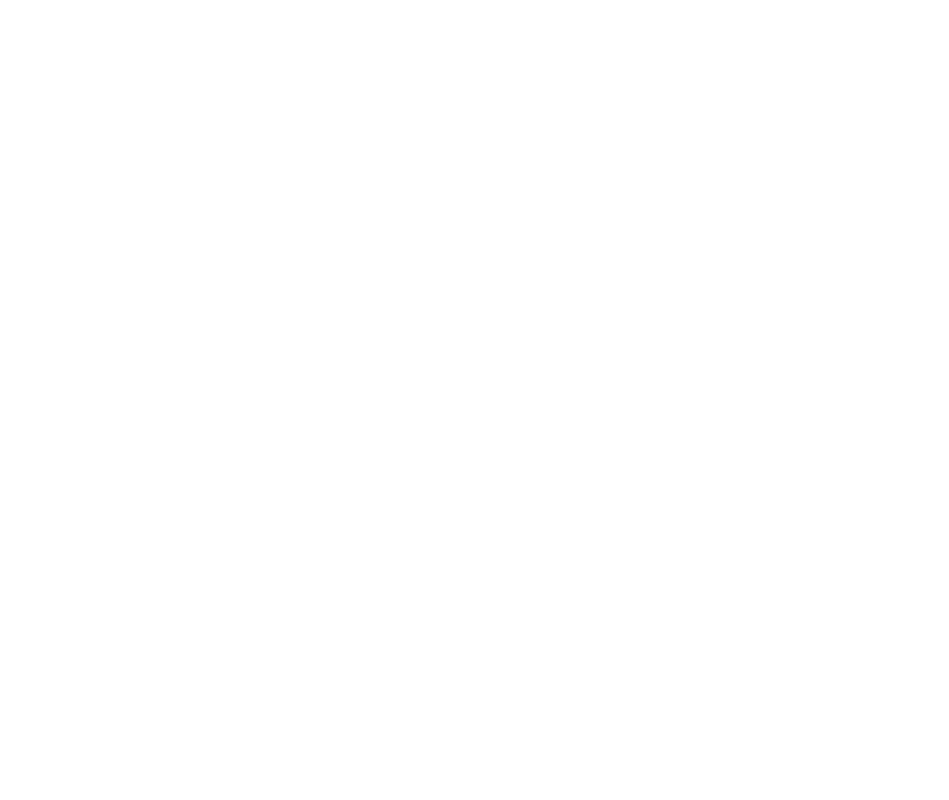
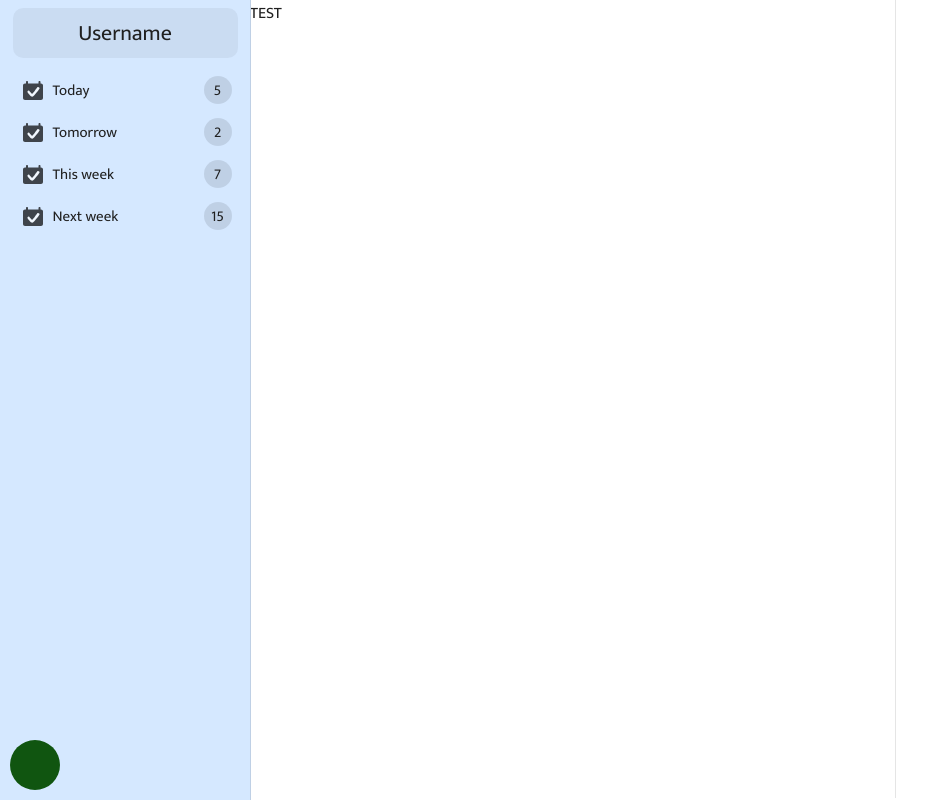
Before and after one commit to dotanek/todo, a React (Create React App) app: page / in a window 1280 px wide. Shown: the whole page, without its empty margins (0-949 px from the left). Built offline with nearby package versions, Linux system fonts and the light colour scheme.

Commit message:
App basic structure, navigation items and navigation toggle.

```diff
--- a/src/App.js
+++ b/src/App.js
@@ -1,14 +1,14 @@
 import React, { Component } from 'react';
-import styled from 'styled-components';
 
-const Container = styled.div``
+import List from './components/List/List';
+
+
 
 class App extends Component {
   state = {  }
   render() {
     return (
-      <Container>
-      </Container>
+      <List />
     );
   }
 }
--- /dev/null
+++ b/src/components/List/Contents.jsx
@@ -0,0 +1,25 @@
+import React, { Component } from 'react';
+import styled from 'styled-components';
+
+const Container = styled.div`
+    flex-grow: 1;
+    height: 100%;
+    margin-left: ${props => props.navActive ? '250px' : '0px' };
+    border-right: 1px solid rgba(0,0,0,0.1);
+    transition: 0.2s ease-in-out;
+
+    @media (max-width: 800px) {
+        margin-left: 0px;
+    }
+`
+
+class Contents extends Component {
+    state = {  }
+    render() {
+        return (
+            <Container navActive={this.props.navActive}>TEST</Container>
+        );
+    }
+}
+
+export default Contents;
--- /dev/null
+++ b/src/components/List/Details.jsx
@@ -0,0 +1,18 @@
+import React, { Component } from 'react';
+import styled from 'styled-components';
+
+const Container = styled.div`
+    width: 30%;
+    height: 100%;
+`
+
+class Details extends Component {
+    state = {  }
+    render() {
+        return (
+            <Container></Container>
+        );
+    }
+}
+
+export default Details;
--- /dev/null
+++ b/src/components/List/List.jsx
@@ -0,0 +1,50 @@
+import React, { Component } from 'react';
+import styled from 'styled-components';
+
+import Nav from './Nav';
+import Contents from './Contents';
+import Details from './Details';
+
+const Container = styled.div`
+    display: flex;
+    width: 100%;
+    height: calc(100vh - 2px);
+    margin: 0;
+    padding: 0;
+`
+
+const Button = styled.div`
+    position: fixed;
+    left: 10px;
+    bottom: 10px;
+    width: 50px;
+    height: 50px;
+    border-radius: 25px;
+    background-color: #105510;
+    &:hover {
+        cursor: pointer;
+    }
+`
+
+class List extends Component {
+    state = {
+        navActive: true
+    }
+
+    buttonOnClick = () => {
+        this.setState({navActive:!this.state.navActive});
+    }
+
+    render() {
+        return (
+            <Container>
+                <Nav active={this.state.navActive}/>
+                <Contents navActive={this.state.navActive}/>
+                <Details />
+                <Button onClick={this.buttonOnClick} />
+            </Container>
+        );
+    }
+}
+
+export default List;
--- /dev/null
+++ b/src/components/List/Nav.jsx
@@ -0,0 +1,48 @@
+import React, { Component } from 'react';
+import styled from 'styled-components';
+
+import iconToday from '../../resources/icon-today.svg';
+
+import NavItem from './NavItem';
+
+const Container = styled.div`
+    display: flex;
+    flex-direction: column;
+    align-items: center;
+    position: absolute;
+    width: 250px;
+    height: calc(100% - 8px);
+    padding-top: 8px;
+    background-color: #d5e8ff;
+    border-right: 1px solid rgba(0,0,0,0.1);
+    transition: 0.2s ease-in-out;
+    left: ${props => props.active ? '0px' : '-250px' };
+`
+
+const User = styled.div`
+    display: flex;
+    width: 90%;
+    height: 50px;
+    justify-content: center;
+    align-items: center;
+    margin-bottom: 10px;
+    font-size: 22px;
+    border-radius: 10px;
+    background-color: rgba(0,0,0,0.05);
+`
+
+class Nav extends Component {
+    state = {  }
+    render() {
+        return (
+            <Container active={this.props.active}>
+                <User>Username</User>
+                <NavItem label='Today' icon={iconToday} counter='5'/>
+                <NavItem label='Tomorrow' icon={iconToday} counter='2'/>
+                <NavItem label='This week' icon={iconToday} counter='7'/>
+                <NavItem label='Next week' icon={iconToday} counter='15'/>
+            </Container>
+        );
+    }
+}
+export default Nav;
--- /dev/null
+++ b/src/components/List/NavItem.jsx
@@ -0,0 +1,62 @@
+import React, { Component } from 'react';
+import styled from 'styled-components';
+
+const Container = styled.div`
+    display: flex;
+    width: 90%;
+    height: 40px;
+    margin-top: 2px;
+    border-radius: 5px;
+    /*border: 1px solid black;*/
+    &:hover {
+        background-color: rgba(0,0,0,0.1);
+        cursor: pointer;
+    }
+`
+
+const Icon = styled.div`
+    display: flex;
+    width: 40px;
+    justify-content: center;
+    align-items: center;
+
+    img {
+        width: 80%;
+        height: 80%;
+        opacity: 0.7;
+    }
+`
+
+const Label = styled.div`
+    display: flex;
+    flex-grow: 1;
+    align-items: center;
+    font-size: 15px;
+`
+
+const Counter = styled.div`
+    display: flex;
+    width: 28px;
+    height: 28px;
+    margin: 6px;
+    justify-content: center;
+    align-items: center;
+    font-size: 15px;
+    border-radius: 14px;
+    background-color: rgba(0,0,0,0.1);
+`
+
+class NavItem extends Component {
+    state = {  }
+    render() {
+        return (
+            <Container>
+                <Icon><img src={this.props.icon} alt='welp'/></Icon>
+                <Label>{this.props.label}</Label>
+                <Counter>{this.props.counter}</Counter>
+            </Container>
+        );
+    }
+}
+
+export default NavItem;
--- a/src/index.css
+++ b/src/index.css
@@ -1,3 +1,5 @@
+@import url('https://fonts.googleapis.com/css2?family=Mukta:wght@200;400;700&display=swap');
+
 body {
   margin: 0;
   font-family: -apple-system, BlinkMacSystemFont, 'Segoe UI', 'Roboto', 'Oxygen',
@@ -11,3 +13,9 @@
   font-family: source-code-pro, Menlo, Monaco, Consolas, 'Courier New',
     monospace;
 }
+
+body {
+  background-color: #ffffff;
+  color: #202020;
+  font-family: 'Mukta', sans-serif;
+}
```
Also changed, not shown: src/resources/icon-today.svg (added), src/resources/icon-week.svg (added).
